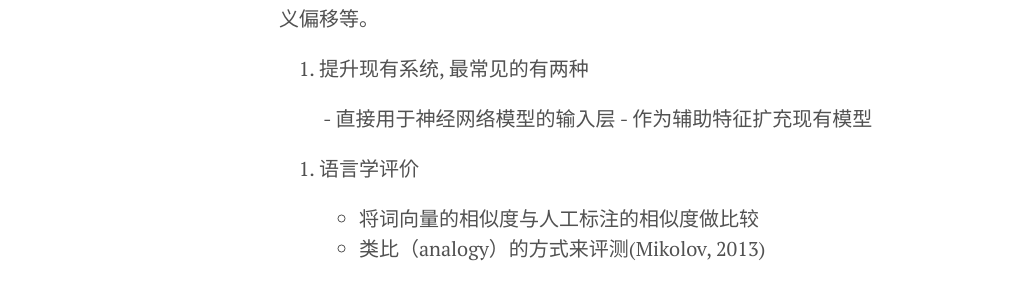
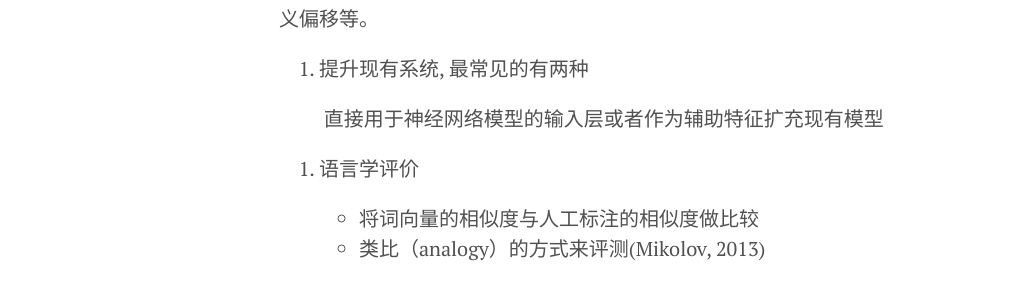
Before and after one commit to githwd2016/githwd2016.github.io, a Jekyll site: the page built from _posts/2017-05-24-word-embedding-evaluation.md, in a window 1280 px wide. Shown: the part 288-577 px from the top of the page, without its empty margins (1-1031 px from the left). Built offline with Jekyll 4.4.1, drawn with Linux system fonts in a browser that asks for light colours.

Commit message:
one blog update

```diff
--- a/_posts/2017-05-24-word-embedding-evaluation.md
+++ b/_posts/2017-05-24-word-embedding-evaluation.md
@@ -6,8 +6,7 @@ category: NLP
 词向量的评价大体上可以分成两种方式，第一种是把词向量融入现有系统中，看对系统性能的提升；第二种是直接从语言学的角度对词向量进行分析，如相似度、语义偏移等。
 1. 提升现有系统, 最常见的有两种
 
-　　	- 直接用于神经网络模型的输入层
-	- 作为辅助特征扩充现有模型
+　　	直接用于神经网络模型的输入层或者作为辅助特征扩充现有模型
 2. 语言学评价
 
 	* 将词向量的相似度与人工标注的相似度做比较
```
